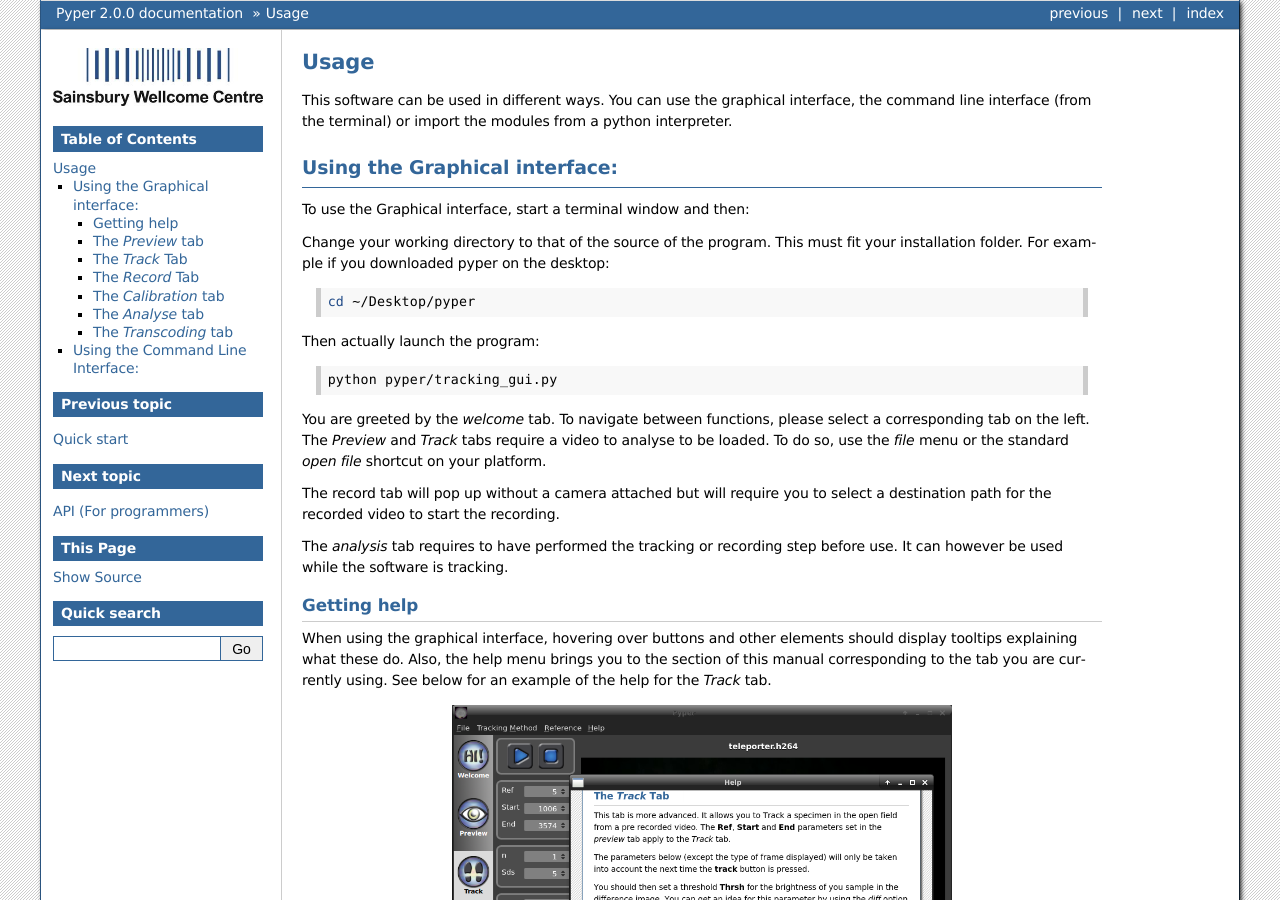
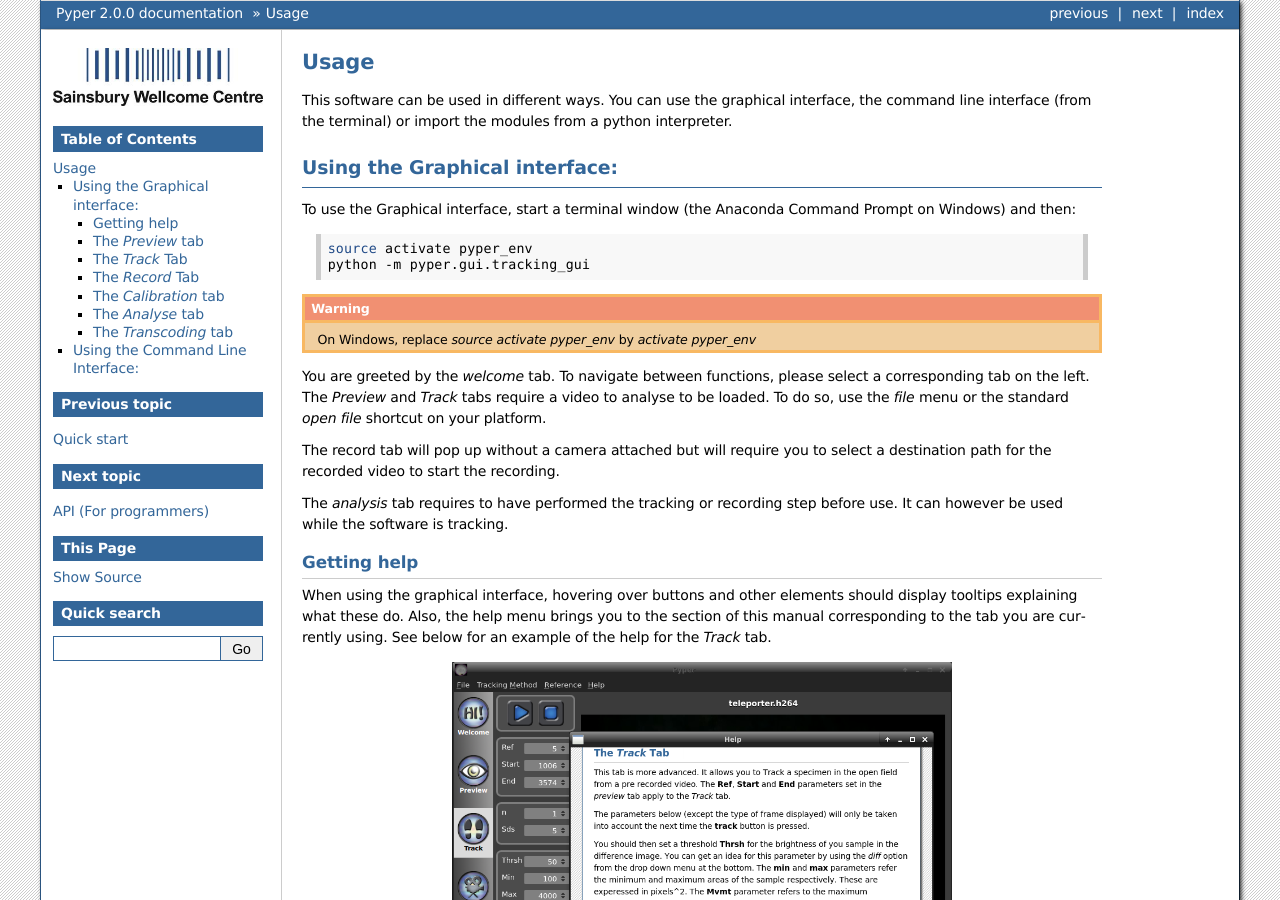
Before and after one commit to SainsburyWellcomeCentre/Pyper, a Sphinx documentation site: the page built from doc/source/usage.rst, in a window 1280 px wide and 900 px high. Built offline with Sphinx 7.4.7, drawn with Linux system fonts in a browser that asks for light colours; formulas are drawn with MathJax 3.

Commit message:
Updates the starting instructions for V2.0 with anaconda

```diff
--- a/doc/source/index.rst
+++ b/doc/source/index.rst
@@ -29,6 +29,9 @@ Example
 =============
 Documentation
 =============
+
+After installing the software, you can step through the tutorial of the *Getting started* section.
+
 .. toctree::
    :maxdepth: 2
 
--- a/doc/source/usage.rst
+++ b/doc/source/usage.rst
@@ -7,20 +7,14 @@ or import the modules from a python interpreter.
 
 Using the Graphical interface:
 ------------------------------
-To use the Graphical interface, start a terminal window and then:
-
-Change your working directory to that of the source of the program.
-This must fit your installation folder. For example if you downloaded pyper on the desktop:
+To use the Graphical interface, start a terminal window (the Anaconda Command Prompt on Windows) and then:
 
 .. code-block:: bash
 
-    cd ~/Desktop/pyper
+    source activate pyper_env
+    python -m pyper.gui.tracking_gui
 
-Then actually launch the program:
-
-.. code-block:: bash
-
-    python pyper/tracking_gui.py
+.. warning:: On Windows, replace *source activate pyper_env* by *activate pyper_env*
 
 
 You are greeted by the *welcome* tab. To navigate between functions, please select a corresponding tab on the left.
```
